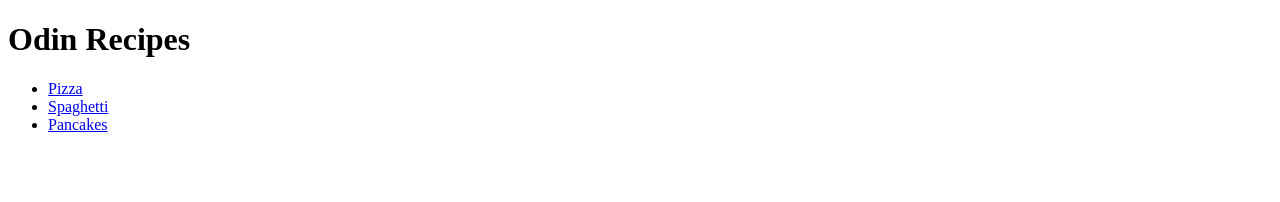
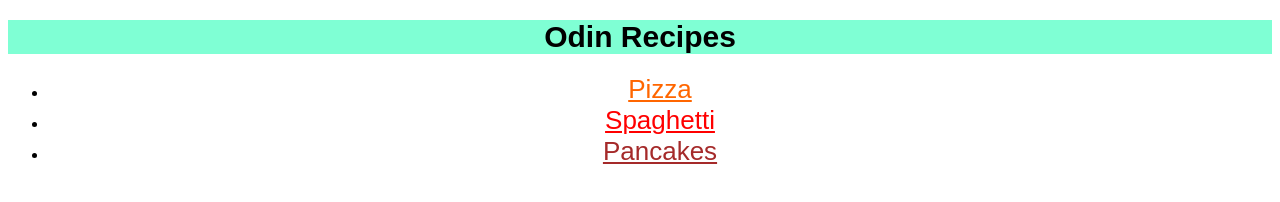
Before and after one commit to matthart10/odin-recipes, a plain HTML site: page index.html in a window 1280 px wide. Drawn offline with Linux system fonts and the light colour scheme.

Commit message:
Create styles.css file and apply styles
Use external CSS method to apply various styles of background color,
color, text-align, and font size and families to recipes webpages
to make the website looks more clean.

```diff
--- a/index.html
+++ b/index.html
@@ -3,13 +3,17 @@
     <head>
         <meta charset="utf-8">
         <title>Recipes Project</title>
+        <link rel="stylesheet" href="styles.css">
     </head>
 
     <body>
-        <h1>Odin Recipes</h1>
-        <ul>
-        <li><a href="./recipes/pizza.html" target="blank" rel="noopener noreferrer">Pizza</a></li>
-        <li><a href="./recipes/spaghetti.html" target="blank" rel="noopener noreferrer">Spaghetti</a></li>
-        <li><a href="./recipes/pancakes.html" target="blank" rel="noopener noreferrer">Pancakes</a></ul></li>
+        <h1 class="intro" id="start">Odin Recipes</h1>
+        <div id="list">
+            <ul>
+                <li><a href="./recipes/pizza.html" target="blank" rel="noopener noreferrer" class="food" id="za">Pizza</a></li>
+                <li><a href="./recipes/spaghetti.html" target="blank" rel="noopener noreferrer" class="food" id="ghetti">Spaghetti</a></li>
+                <li><a href="./recipes/pancakes.html" target="blank" rel="noopener noreferrer" class="food" id="cakes">Pancakes</a></li>
+            </ul>
+         </div>
     </body>
 </html>
--- /dev/null
+++ b/styles.css
@@ -0,0 +1,35 @@
+* {
+    font-family: Arial, Verdana, sans-serif;
+}
+
+.intro {
+    text-align: center;
+    font-size: 30px;
+    font-weight: 700;
+}
+
+#list {
+    text-align: center;
+}
+
+.food {
+    font-size: 26px;
+}
+#za {
+    color: rgb(255, 102, 0);
+}
+
+#ghetti {
+    color: red;
+}
+#cakes {
+    color: brown;
+}
+
+img {
+    height: auto;
+    width: 350px;
+}
+#start {
+    background-color: aquamarine;
+}
```
Also changed, not shown: recipes/pancakes.html (+2 -1 lines), recipes/pizza.html (+2 -1 lines), recipes/spaghetti.html (+2 -1 lines).
